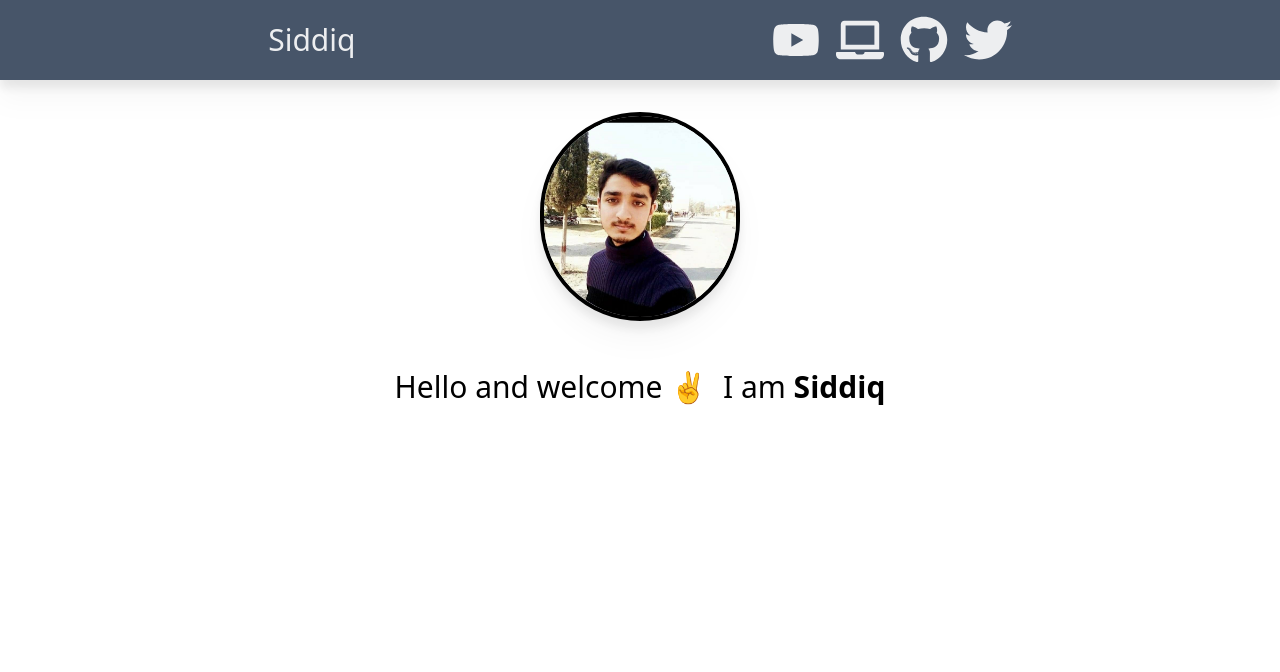
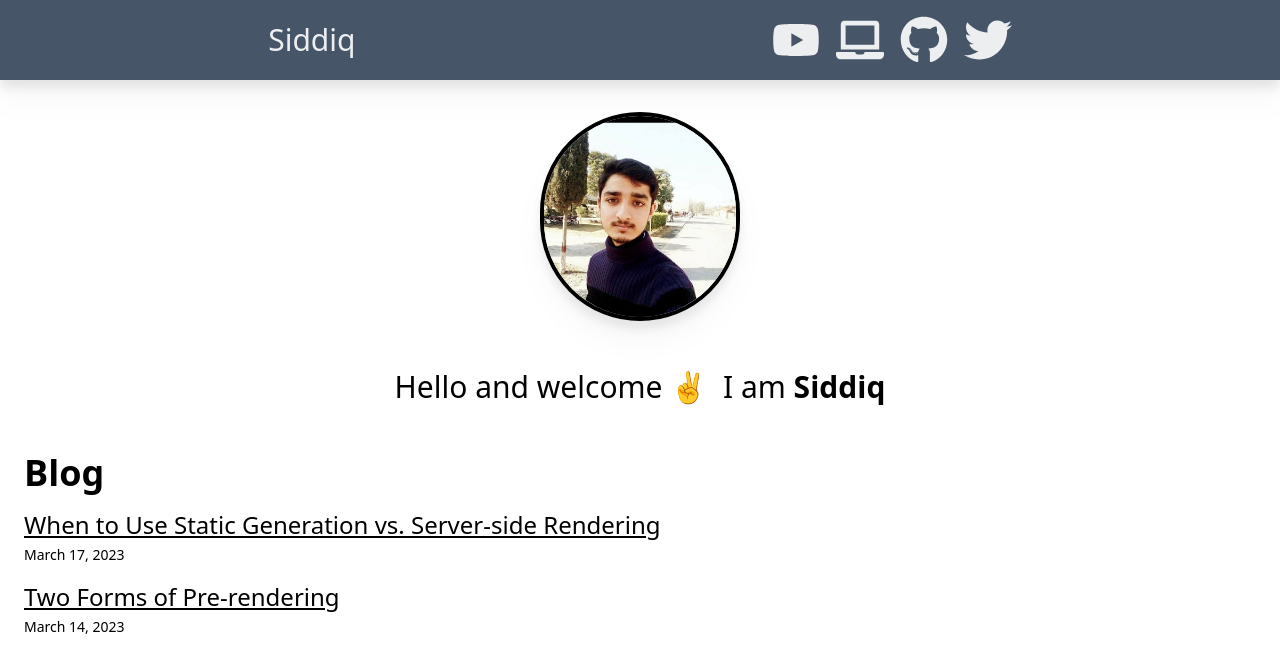
Before and after one commit to msiddiq1400/Nextjs_Blog, a Next.js app: page / in a window 1280 px wide. Shown: the top 672 px of the page. Built offline with nearby package versions, Linux system fonts and the light colour scheme.

Commit message:
Post Page Added

```diff
--- /dev/null
+++ b/app/components/ListItem.tsx
@@ -0,0 +1,23 @@
+import getFormattedDate from "@/lib/getFormatedDate"
+import Link from "next/link"
+
+type Props = {
+    post: BlogPost
+}
+
+export default function ListItem({ post }: Props) {
+    const { id, title, date } = post
+    const formattedDate = getFormattedDate(date)
+    return (
+        <li className="mt-4 text-2xl dark:text-white/90">
+            <Link
+                className="underline hover:text-black/70 dark:hover:text-white"
+                href={`/posts/${id}`}
+            >
+                {title}
+            </Link>
+            <br />
+            <p className="text-sm mt-1">{formattedDate}</p>
+        </li>
+    )
+}
--- /dev/null
+++ b/app/components/Posts.tsx
@@ -0,0 +1,19 @@
+import { getSortedPostsData } from "@/lib/posts"
+import ListItem from "./ListItem"
+
+export default function Posts() {
+    const posts = getSortedPostsData()
+
+    return (
+        <section>
+            <h2 className="text-4xl font-bold dark:text-white/90">
+                Blog
+            </h2>
+            <ul className="w-full">
+                {posts.map(post => (
+                    <ListItem post={post} key={post.id}/>
+                ))}
+            </ul>
+        </section>
+    )
+}
--- a/app/page.tsx
+++ b/app/page.tsx
@@ -1,4 +1,5 @@
 import MyProfilePic from "./components/MyProfilePic";
+import Posts from "./components/Posts";
 
 export default function Home() {
   return (
@@ -9,6 +10,7 @@
           I am <span className="font-bold">Siddiq</span>
         </span>
       </p>
+      <Posts />
     </main>
   )
 }
--- /dev/null
+++ b/app/posts/[postId]/not-found.tsx
@@ -0,0 +1,5 @@
+export default function NotFound() {
+    return (
+        <h1>The requested Post does not exist</h1>
+    )
+}
--- /dev/null
+++ b/app/posts/[postId]/page.tsx
@@ -0,0 +1,56 @@
+import getFormattedDate from "@/lib/getFormatedDate"
+import { getPostData, getSortedPostsData } from "@/lib/posts"
+import Link from "next/link"
+import { notFound } from 'next/navigation'
+
+export function generateStaticParams() {
+    const posts = getSortedPostsData()
+
+    return posts.map(post => ({
+        postId: post.id
+    }))
+}
+
+export function generateMetadata({ params }: { params: { postId: string } }) {
+    const posts = getSortedPostsData() //not duplicate request
+    const { postId } = params
+
+    const post = posts.find(post => post.id === postId)
+
+    if (!post) {
+        return {
+            title: 'Post Not Found'
+        }
+    }
+
+    return {
+        title: post.title
+    }
+}
+
+export default async function Post({params}: {params: {postId: string}}) {
+    const posts = getSortedPostsData() //not duplicate request
+    const { postId } = params
+
+    if (!posts.find(post => post.id === postId)) {
+        return notFound()
+    }
+
+    const { title, date, contentHtml } = await getPostData(postId)
+    const pubDate = getFormattedDate(date)
+
+    return (
+      <main className="px-6 prose prose-xl prose-slate dark:prose-invert mx-auto">
+        <h1 className="text-3xl mt-4 mb-0">{title}</h1>
+        <p className="mt-0">
+            {pubDate}
+        </p>
+        <article>
+            <section dangerouslySetInnerHTML={{ __html: contentHtml }} />
+            <p>
+                <Link href="/">← Back to home</Link>
+            </p>
+        </article>
+      </main>
+  )
+}
--- /dev/null
+++ b/blogposts/pre-rendering.md
@@ -0,0 +1,11 @@
+---
+title: 'Two Forms of Pre-rendering'
+date: '2023-03-14'
+---
+
+Next.js has two forms of pre-rendering: **Static Generation** and **Server-side Rendering**. The difference is in **when** it generates the HTML for a page.
+
+- **Static Generation** is the pre-rendering method that generates the HTML at **build time**. The pre-rendered HTML is then _reused_ on each request.
+- **Server-side Rendering** is the pre-rendering method that generates the HTML on **each request**.
+
+Importantly, Next.js lets you **choose** which pre-rendering form to use for each page. You can create a "hybrid" Next.js app by using Static Generation for most pages and using Server-side Rendering for others.
--- /dev/null
+++ b/blogposts/ssg-ssr.md
@@ -0,0 +1,19 @@
+---
+title: 'When to Use Static Generation vs. Server-side Rendering'
+date: '2023-03-17'
+---
+
+We recommend using **Static Generation** (with and without data) whenever possible because your page can be built once and served by CDN, which makes it much faster than having a server render the page on every request.
+
+You can use Static Generation for many types of pages, including:
+
+- Marketing pages
+- Blog posts
+- E-commerce product listings
+- Help and documentation
+
+You should ask yourself: "Can I pre-render this page **ahead** of a user's request?" If the answer is yes, then you should choose Static Generation.
+
+On the other hand, Static Generation is **not** a good idea if you cannot pre-render a page ahead of a user's request. Maybe your page shows frequently updated data, and the page content changes on every request.
+
+In that case, you can use **Server-Side Rendering**. It will be slower, but the pre-rendered page will always be up-to-date. Or you can skip pre-rendering and use client-side JavaScript to populate data.
--- /dev/null
+++ b/lib/getFormatedDate.tsx
@@ -0,0 +1,6 @@
+export default function getFormattedDate(dateString: string): string {
+    return new Intl.DateTimeFormat(
+        'en-US',
+        { dateStyle: 'long' }
+    ).format(new Date(dateString))
+}
--- /dev/null
+++ b/lib/posts.tsx
@@ -0,0 +1,58 @@
+import fs from 'fs'
+import path from 'path'
+import matter from 'gray-matter'
+import { remark } from 'remark'
+import html from 'remark-html'
+
+const postsDirectory = path.join(process.cwd(), 'blogposts')
+
+export function getSortedPostsData() {
+    // Get file names under /posts
+    const fileNames = fs.readdirSync(postsDirectory);
+    const allPostsData = fileNames.map((fileName) => {
+        // Remove ".md" from file name to get id
+        const id = fileName.replace(/\.md$/, '');
+
+        // Read markdown file as string
+        const fullPath = path.join(postsDirectory, fileName);
+        const fileContents = fs.readFileSync(fullPath, 'utf8');
+
+        // Use gray-matter to parse the post metadata section
+        const matterResult = matter(fileContents);
+
+        const blogPost: BlogPost = {
+            id,
+            title: matterResult.data.title,
+            date: matterResult.data.date,
+        }
+
+        // Combine the data with the id
+        return blogPost
+    });
+    // Sort posts by date
+    return allPostsData.sort((a, b) => a.date < b.date ? 1 : -1);
+}
+
+export async function getPostData(id: string) {
+    const fullPath = path.join(postsDirectory, `${id}.md`);
+    const fileContents = fs.readFileSync(fullPath, 'utf8');
+
+    // Use gray-matter to parse the post metadata section
+    const matterResult = matter(fileContents);
+
+    const processedContent = await remark()
+        .use(html)
+        .process(matterResult.content);
+
+    const contentHtml = processedContent.toString();
+
+    const blogPostWithHTML: BlogPost & { contentHtml: string } = {
+        id,
+        title: matterResult.data.title,
+        date: matterResult.data.date,
+        contentHtml,
+    }
+
+    // Combine the data with the id
+    return blogPostWithHTML
+}
--- a/package.json
+++ b/package.json
@@ -14,10 +14,13 @@
     "@types/react-dom": "18.2.4",
     "eslint": "8.42.0",
     "eslint-config-next": "13.4.4",
+    "gray-matter": "^4.0.3",
     "next": "13.4.4",
     "react": "18.2.0",
     "react-dom": "18.2.0",
     "react-icons": "^4.9.0",
+    "remark": "^14.0.3",
+    "remark-html": "^15.0.2",
     "typescript": "5.1.3"
   },
   "devDependencies": {
--- /dev/null
+++ b/types.d.ts
@@ -0,0 +1,5 @@
+type BlogPost = {
+    id: string,
+    title: string,
+    date: string
+}
```
Also changed, not shown: 1 other file (tests, documents, lock files or other folders).
